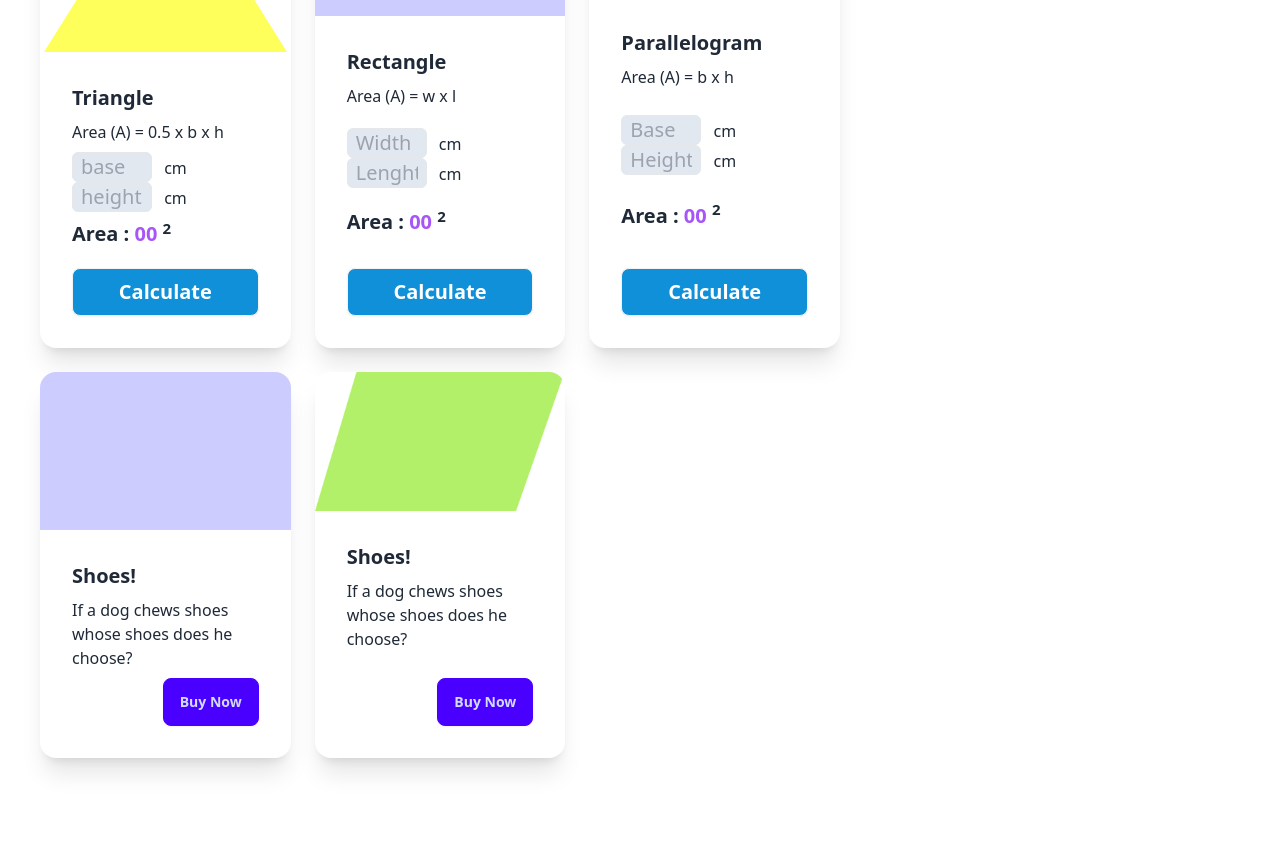
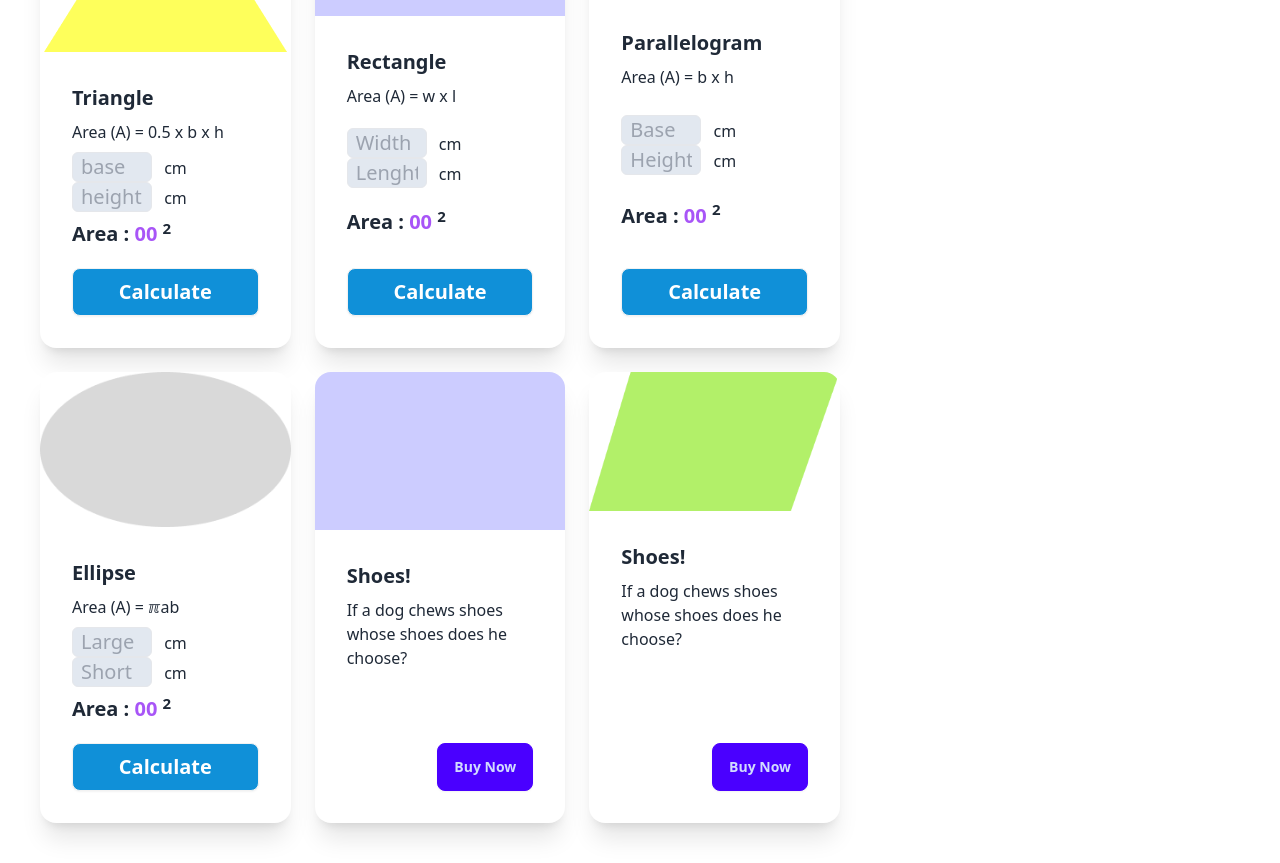
Before and after one commit to moshiur88bd/geometry-genius2, a plain HTML site: page intex.html in a window 1280 px wide. Shown: the part 182-1045 px from the top of the page. Before the commit the page ends 980 px from the top, so only its background shows below. Drawn offline with nearby package versions, Linux system fonts and the light colour scheme.

Commit message:
config deploy

```diff
--- a/intex.html
+++ b/intex.html
@@ -81,6 +81,28 @@
                                           </div>
                                         </div>
                                 </div>
+
+                                <!-- Ellipse card  -->
+                                <div class="card bg-base-100 shadow-xl">
+                                        <figure><img src="/images/ellipse.png" alt="Shoes" /></figure>
+                                        <div class="card-body">
+                                          <h2 class="card-title">Ellipse</h2>
+                                          <p>Area (A) = &#8508ab</p>
+                                          <p>
+                                                <!-- Ellipse first radius -->
+                                                <input class="border w-20 text-xl px-2 bg-slate-200 rounded-md" type="text" name="" id="ellipse-major-radius" placeholder="Large">
+                                                <span class="ml-2">cm</span>
+
+                                                <!-- Ellipse second radius -->
+                                                <input class="border w-20 text-xl px-2 bg-slate-200 rounded-md" type="text" name="" id="ellipse-minor-radius" placeholder="Short">
+                                                <span class="ml-2">cm</span>
+                                          </p>
+                                          <p class=" text-xl font-semibold">Area : <span class="text-purple-500" id="ellipse-area">00</span> <sup>2</sup></p>
+                                          <div class="card-actions">
+                                            <button onclick="calculateEllipseArea()" class="btn bg-[#1090D8] px-16 mt-3 text-white font-bold text-xl  w-full">Calculate</button>
+                                          </div>
+                                        </div>
+                                </div>
                                 <!-- Second card  -->
                                 <div class="card bg-base-100 shadow-xl">
                                         <figure><img src="/images/rectangle.png" alt="Shoes" /></figure>
--- a/script/area-calculator.js
+++ b/script/area-calculator.js
@@ -42,10 +42,26 @@ function calculateRectangleArea(){
 }
 
 function calculateParallelogramArea(){
+        // parallelogram area calculate
         const base = getInputValue('parallelogram-base')
         const height = getInputValue('parallelogram-height');
         const area = base * height;
         setElementInnerText('parallelogram-area', area);
+
+        // ellipse area calculate
+        const firstRadius = getInputValue('ellipse-first-radius');
+        console.log(firstRadius);
+        const secondRadius = getInputValue('ellipse-second-radius');
+        const ellipseArea = 3.14 * firstRadius * secondRadius;
+        setElementInnerText('ellipse-area', ellipseArea);
+}
+
+function calculateEllipseArea(){
+        // ellipse area calculate
+        const majorRadius = getInputValue('ellipse-major-radius');
+        const minorRadius = getInputValue('ellipse-minor-radius');
+        const ellipseArea = 3.14 * majorRadius * minorRadius;
+        setElementInnerText('ellipse-area', ellipseArea);
 }
 
 // reusable input value in a number
```
